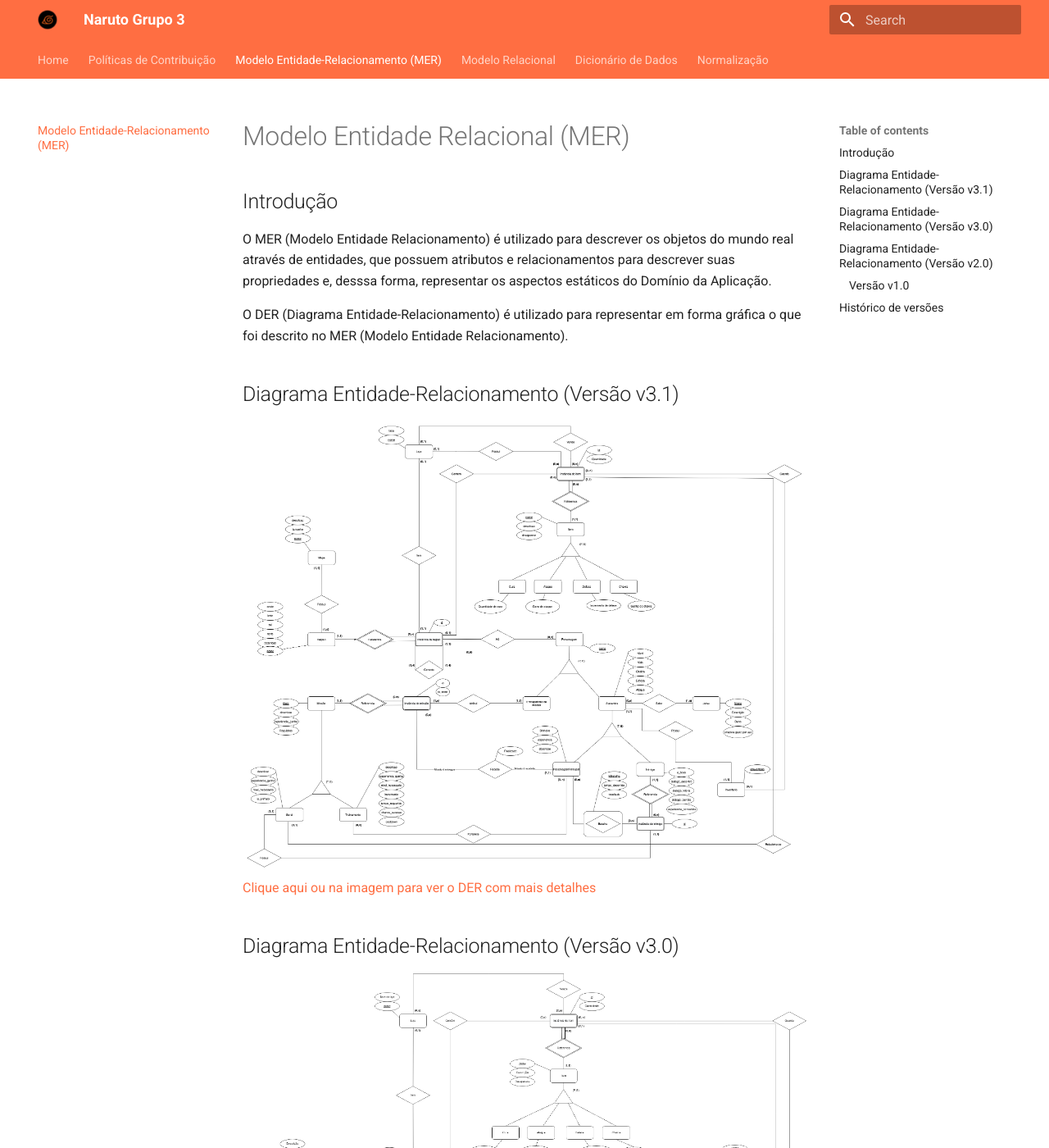
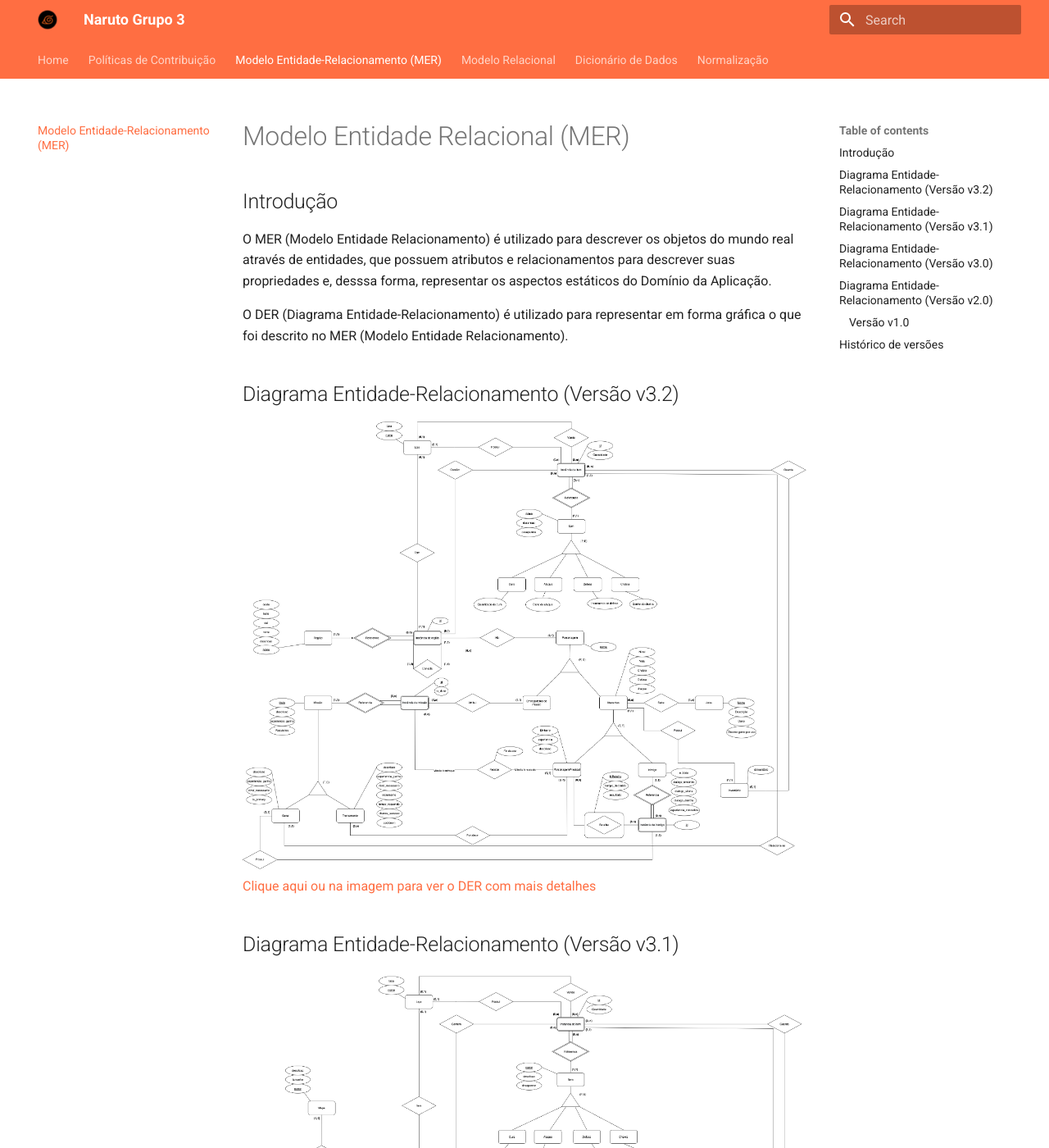
Before and after one commit to SBD1/grupo3_Naruto, an MkDocs documentation site: the page built from documentation/docs/diagrama_entidade_relacionamento.md, in a window 1280 px wide and 1400 px high. Shown: the whole window at 82% size. Built offline with MkDocs 1.6.1 and Material for MkDocs 9.7.7, drawn with Linux system fonts in a browser that asks for light colours; some of the changed text lies outside the part shown.

Commit message:
refac: remove map entity

```diff
--- a/documentation/docs/diagrama_entidade_relacionamento.md
+++ b/documentation/docs/diagrama_entidade_relacionamento.md
@@ -6,10 +6,16 @@
 
 O DER (Diagrama Entidade-Relacionamento) é utilizado para representar em forma gráfica o que foi descrito no MER (Modelo Entidade Relacionamento).
 
+## Diagrama Entidade-Relacionamento (Versão v3.2)
+
+[![DER Versão 3.2](./images/diagrama-entidade-relacionamento-v32.png)](./images/diagrama-entidade-relacionamento-v32.png)
+[Clique aqui ou na imagem para ver o DER com mais detalhes](./images/diagrama-entidade-relacionamento-v32.png)
+
 ## Diagrama Entidade-Relacionamento (Versão v3.1)
 
-[![DER Versão 3.0](./images/diagrama-entidade-relacionamento-v31.png)](./images/diagrama-entidade-relacionamento-v31.png)
+[![DER Versão 3.1](./images/diagrama-entidade-relacionamento-v31.png)](./images/diagrama-entidade-relacionamento-v31.png)
 [Clique aqui ou na imagem para ver o DER com mais detalhes](./images/diagrama-entidade-relacionamento-v31.png)
+
 ## Diagrama Entidade-Relacionamento (Versão v3.0)
 
 [![DER Versão 3.0](./images/diagrama-entidade-relacionamento-v3.png)](./images/diagrama-entidade-relacionamento-v3.png)
@@ -25,9 +31,10 @@
 
 ## Histórico de versões
 
-|    Data    | Versão |             Descrição              |        Autor         |
-| :--------: | :----: | :--------------------------------: | :------------------: |
-| 28/11/2022 | `1.0`  |    Criação da versão 1.0 do DER    | Todos os integrantes |
-| 28/11/2022 | `2.0`  | Atualização do DER para versão 2.0 |     João Coelho      |
-| 09/01/2022 | `3.0`  | Atualização do DER para versão 3.0 | Todos os integrantes |
-| 15/01/2022 | `3.1`  | Adiciona Instância de Região e exclui entidade Elemento e missão Secundária| Maciel Júnior |
+|    Data    | Versão |                                  Descrição                                  |        Autor         |
+| :--------: | :----: | :-------------------------------------------------------------------------: | :------------------: |
+| 28/11/2022 | `1.0`  |                        Criação da versão 1.0 do DER                         | Todos os integrantes |
+| 28/11/2022 | `2.0`  |                     Atualização do DER para versão 2.0                      |     João Coelho      |
+| 09/01/2022 | `3.0`  |                     Atualização do DER para versão 3.0                      | Todos os integrantes |
+| 15/01/2022 | `3.1`  | Adiciona Instância de Região e exclui entidade Elemento e missão Secundária |    Maciel Júnior     |
+| 16/01/2022 | `3.2`  |                            Remoção entidade Mapa                            |   Maurício Machado   |
```
Also changed, not shown: documentation/docs/images/diagrama-entidade-relacionamento-v32.png (added).
